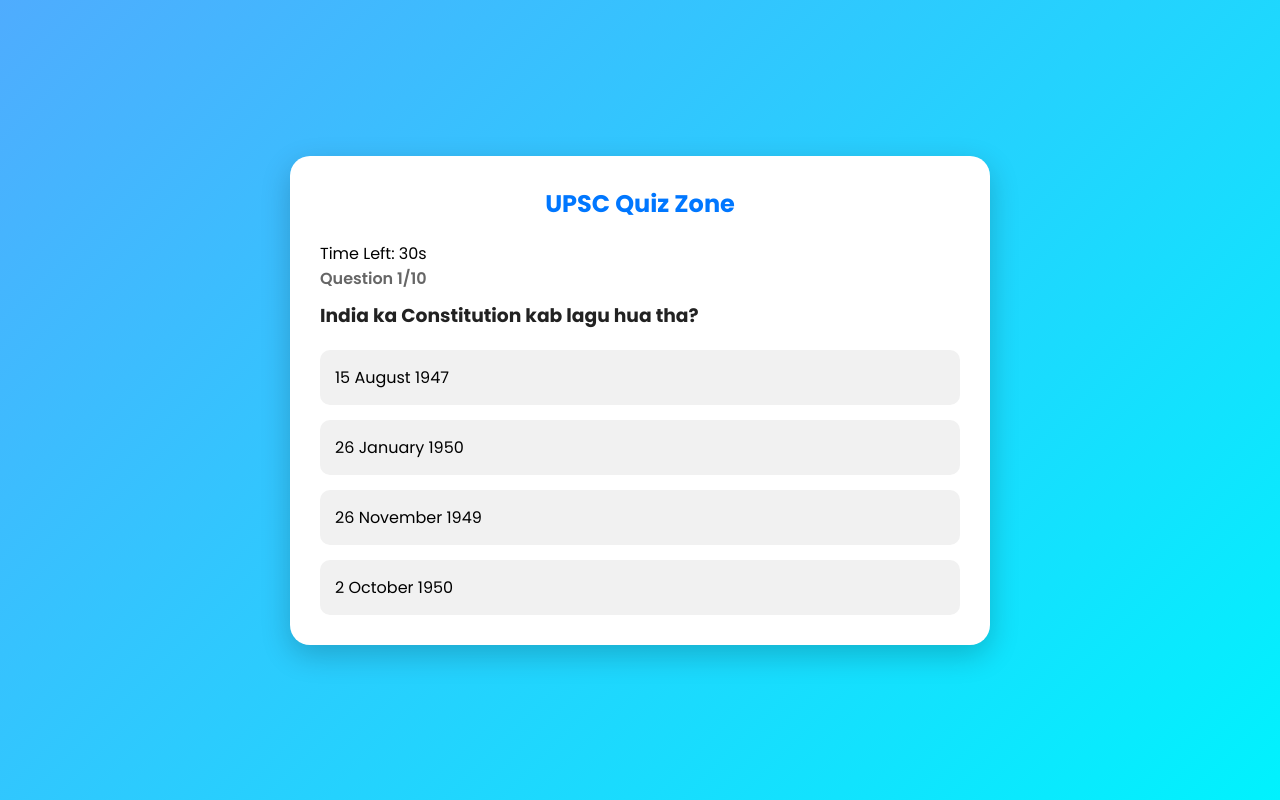
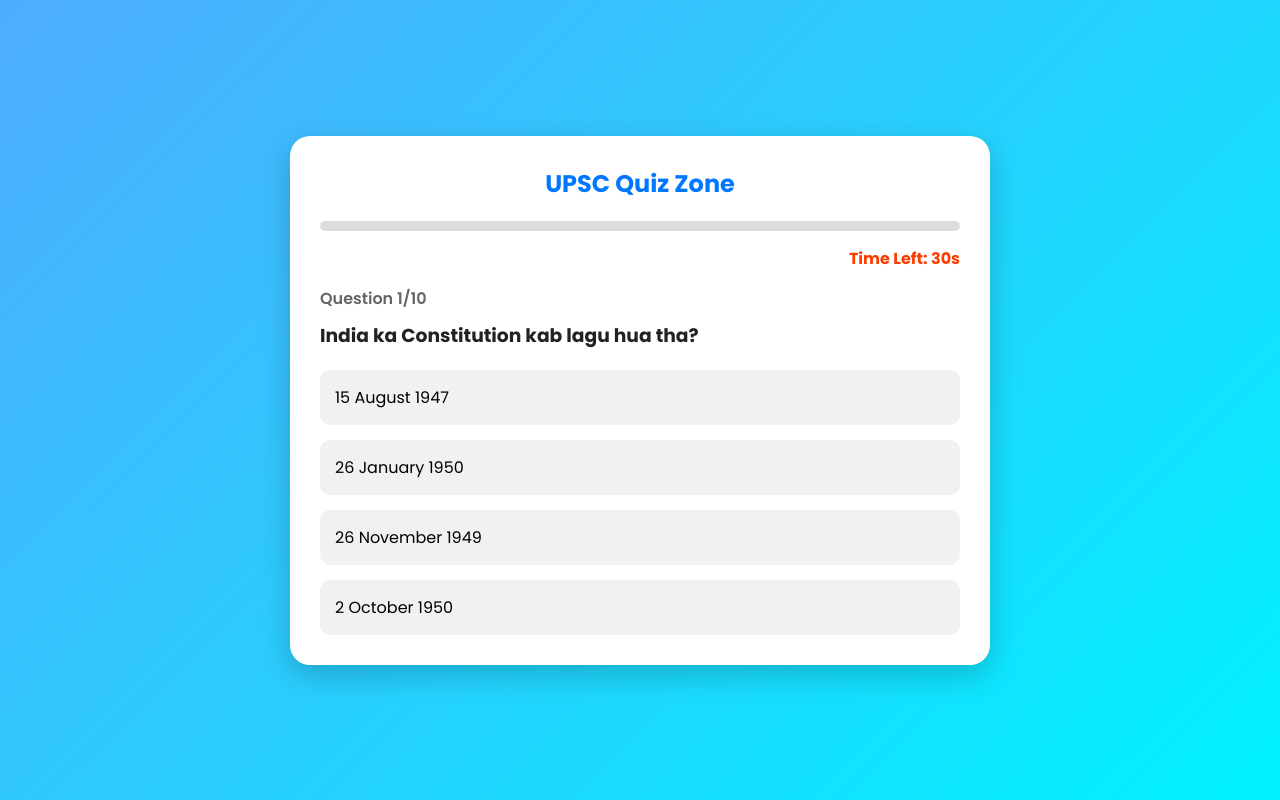
Before and after one commit to BlackParo/upscquizzone, a plain HTML site: page quiz.html in a window 1280 px wide. Drawn offline with Linux system fonts and the light colour scheme.

Commit message:
Update style.css

```diff
--- a/style.css
+++ b/style.css
@@ -140,3 +140,25 @@
 #next-btn:hover{
     background:#005fd1;
 }
+.progress{
+    width:100%;
+    height:10px;
+    background:#ddd;
+    border-radius:10px;
+    overflow:hidden;
+    margin:15px 0;
+}
+
+#progress-bar{
+    width:0%;
+    height:100%;
+    background:#00c853;
+    transition:.3s;
+}
+
+#timer{
+    text-align:right;
+    font-weight:bold;
+    color:#ff3d00;
+    margin-bottom:15px;
+}
```
